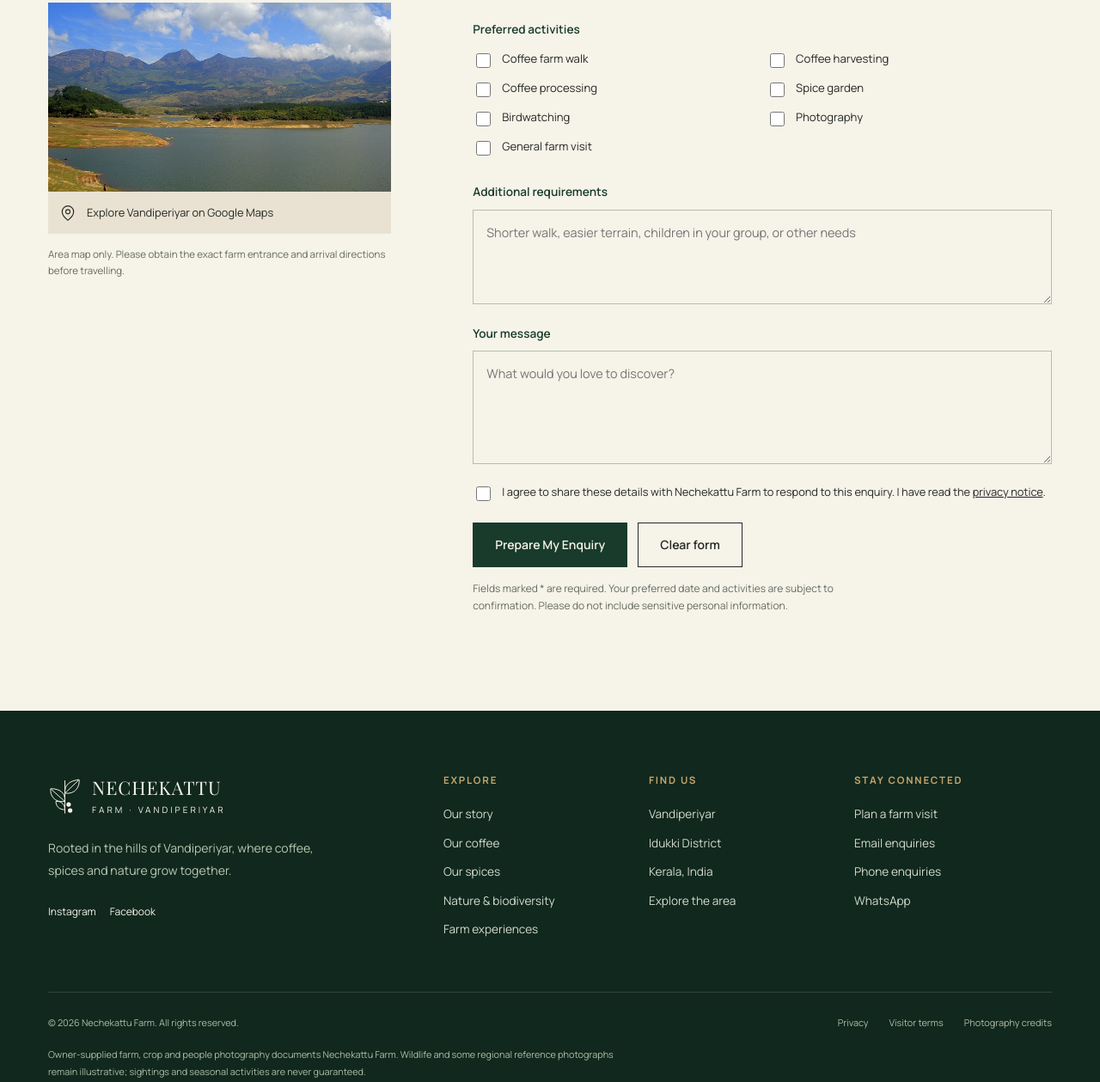
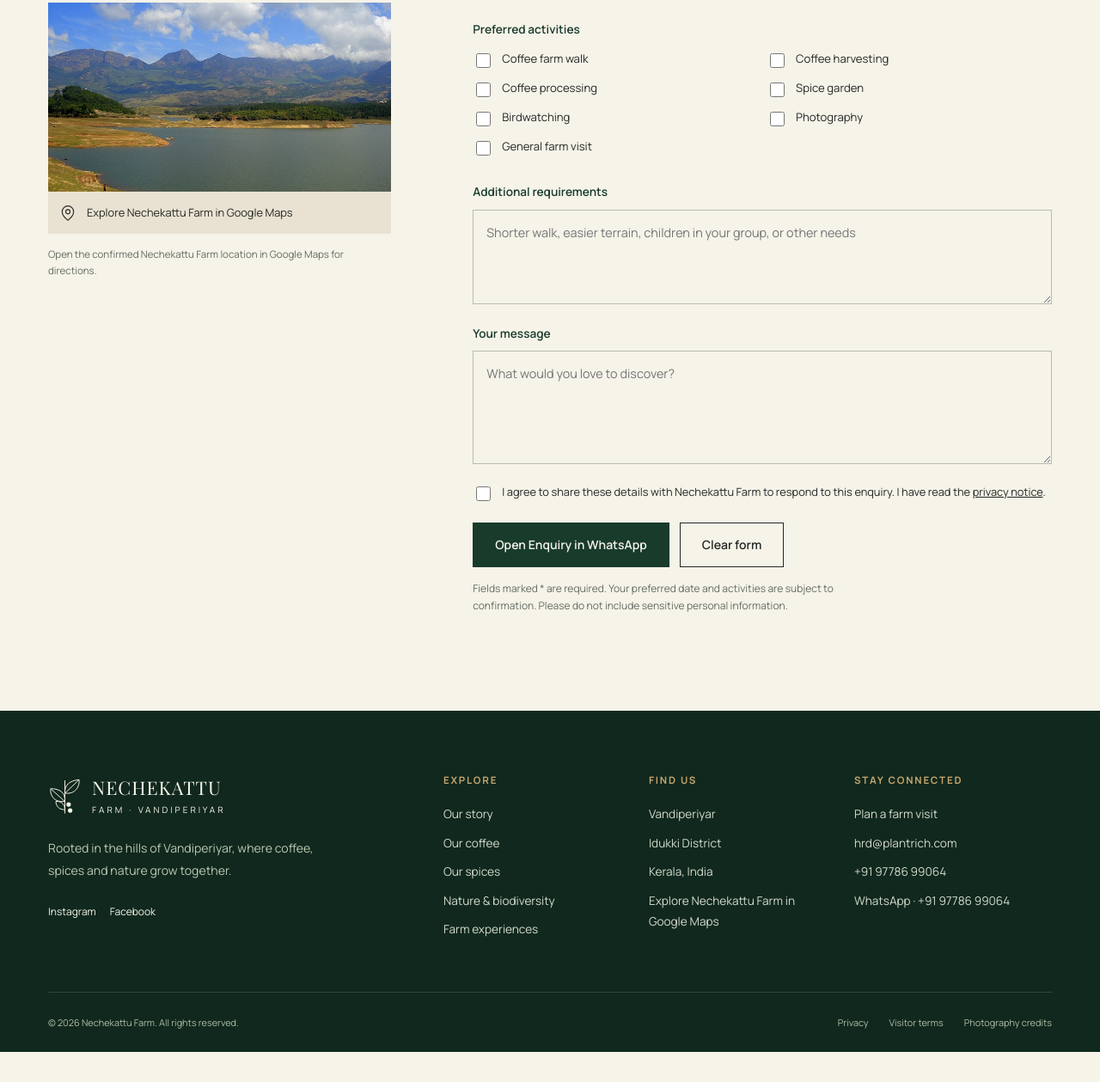
Before and after one commit to organicgroup/Nechekattu-Farm, a website: page contact.html in a window 1280 px wide. Shown: the part 1329-2588 px from the top of the page at 86% size. After the commit the page ends 2553 px from the top, so only its background shows below. Drawn offline with Linux system fonts and the light colour scheme.

Commit message:
Contact and mail

```diff
--- a/assets/js/config.js
+++ b/assets/js/config.js
@@ -5,11 +5,11 @@
  */
 window.FARM_CONFIG = Object.freeze({
   name: 'Nechekattu Farm',
-  email: '',
-  phone: '',
-  whatsappNumber: '',
+  email: 'hrd@plantrich.com',
+  phone: '+91 97786 99064',
+  whatsappNumber: '919778699064',
   instagramUrl: '',
   facebookUrl: '',
   websiteUrl: '',
-  mapsUrl: 'https://www.google.com/maps/search/?api=1&query=Vandiperiyar%2C+Kerala%2C+India'
+  mapsUrl: 'https://maps.app.goo.gl/wWmmoW4aC63C1wgL6'
 });
--- a/assets/js/main.js
+++ b/assets/js/main.js
@@ -19,18 +19,18 @@
   function lockForDialog() { document.body.classList.add('locked'); }
   function unlockIfFree() { if (!$('dialog[open]') && !$('.menu-toggle[aria-expanded="true"]')) document.body.classList.remove('locked'); }
   $$('[data-year]').forEach(el => el.textContent = String(new Date().getFullYear()));
-  $$('[data-contact="email"]').forEach(el => { if (email) el.href = 'mailto:' + email; });
-  $$('[data-contact="phone"]').forEach(el => { if (phone) el.href = 'tel:' + phone.replace(/[^+\d]/g, ''); });
-  $$('[data-contact-label]').forEach(el => { const v = {email, phone, whatsapp: whatsapp ? '+' + whatsapp : ''}[el.dataset.contactLabel]; if (v) el.textContent = v; });
+  $$('[data-contact="email"]').forEach(el => { if (email) { el.href = 'mailto:' + email; if (!el.closest('.contact-row')) el.textContent = email; } });
+  $$('[data-contact="phone"]').forEach(el => { if (phone) { el.href = 'tel:' + phone.replace(/[^+\d]/g, ''); if (!el.closest('.contact-row')) el.textContent = phone; } });
+  $$('[data-contact-label]').forEach(el => { const v = {email, phone, whatsapp: phone || (whatsapp ? '+' + whatsapp : '')}[el.dataset.contactLabel]; if (v) el.textContent = v; });
   const configuredMap = safeURL(config.mapsUrl);
-  if (configuredMap) $$('a[href^="https://www.google.com/maps/search/"]').forEach(el => el.href = configuredMap);
+  if (configuredMap) $$('a[href^="https://www.google.com/maps/search/"], a[href^="https://maps.app.goo.gl/"]').forEach(el => el.href = configuredMap);
   $$('[data-social]').forEach(el => {
     const url = safeURL(config[el.dataset.social + 'Url']);
     if (url) { el.href = url; el.target = '_blank'; el.rel = 'noopener'; }
     else el.addEventListener('click', evt => { evt.preventDefault(); toast('Our official social profile will be added soon.'); });
   });
   $$('[data-whatsapp]').forEach(el => {
-    if (whatsapp) { el.href = 'https://wa.me/' + whatsapp + '?text=' + encodeURIComponent('Hello Nechekattu Farm, I would like to enquire about a farm visit.'); el.target = '_blank'; el.rel = 'noopener'; }
+    if (whatsapp) { el.href = 'https://wa.me/' + whatsapp + '?text=' + encodeURIComponent('Hello Nechekattu Farm, I would like to enquire about a farm visit.'); el.target = '_blank'; el.rel = 'noopener'; if (!el.closest('.contact-row')) el.textContent = 'WhatsApp · +91 97786 99064'; }
     else el.addEventListener('click', evt => {
       evt.preventDefault();
       toast('Our WhatsApp contact will be added soon. You can prepare a visit enquiry on the Visit Us page.');
@@ -127,7 +127,8 @@
     const dateInput = $('#date');
     const localToday = () => { const now = new Date(); return [now.getFullYear(),String(now.getMonth()+1).padStart(2,'0'),String(now.getDate()).padStart(2,'0')].join('-'); };
     dateInput.min = localToday();
-    if (email || whatsapp) $('[data-delivery-note]').textContent = 'Prepare your enquiry, then choose email or WhatsApp to open your message and send it to the farm team.';
+    if (whatsapp) $('[data-delivery-note]').textContent = 'Complete the form and submit to open a prepared WhatsApp message to +91 97786 99064. Review the details, then press Send in WhatsApp.';
+    else if (email) $('[data-delivery-note]').textContent = 'Complete the form to prepare an email enquiry for the farm team.';
     const validateField = (field, show = true) => {
       let error = ''; const value = field.value.trim();
       if (field.name === 'consent') { if (!field.checked) error = 'Please confirm consent before preparing your enquiry.'; }
@@ -149,9 +150,14 @@
       const data = new FormData(form); const activities = data.getAll('activities');
       enquiryText = ['NECHEKATTU FARM — VISIT ENQUIRY','', 'Name: ' + data.get('name').trim(), 'Email: ' + data.get('email').trim(), 'Phone / WhatsApp: ' + data.get('phone').trim(), 'Preferred date: ' + data.get('date'), 'Visitors: ' + data.get('visitors'), 'Experience: ' + data.get('experience'), 'Preferred activities: ' + (activities.join(', ') || 'Please advise'), '', 'Additional requirements:', data.get('requirements').trim() || 'None specified', '', 'Message:', data.get('message').trim() || 'I would like to enquire about a farm visit.', '', 'I consent to sharing these details so the farm team can respond to this enquiry.', 'I understand that the visit and seasonal activities require confirmation.'].join('\n');
       const dialog = $('.enquiry-dialog'); $('.enquiry-preview').textContent = enquiryText;
-      $('[data-enquiry-feedback]').textContent = (email || whatsapp) ? 'Your enquiry is prepared. Choose a channel below to open a draft. It has not been sent.' : 'Your enquiry is prepared. Official contact details will be added soon. Copy or download your message to keep it; it has not been sent.';
+      $('[data-enquiry-feedback]').textContent = whatsapp ? 'WhatsApp has been opened with your enquiry for +91 97786 99064. Review the details and press Send. If it did not open, use the Open WhatsApp button below.' : email ? 'Your email enquiry is prepared. Open the email draft below, review it and press Send.' : 'Your enquiry is prepared. Copy or download your message to keep it; it has not been sent.';
       const emailLink = $('[data-send-email]'); emailLink.hidden = !email; if(email) emailLink.href = 'mailto:' + email + '?subject=' + encodeURIComponent('Farm visit enquiry — ' + data.get('date')) + '&body=' + encodeURIComponent(enquiryText);
-      const waLink = $('[data-send-whatsapp]'); waLink.hidden = !whatsapp; if(whatsapp) waLink.href = 'https://wa.me/' + whatsapp + '?text=' + encodeURIComponent(enquiryText);
+      const waLink = $('[data-send-whatsapp]'); waLink.hidden = !whatsapp;
+      if(whatsapp) {
+        const waUrl = 'https://wa.me/' + whatsapp + '?text=' + encodeURIComponent(enquiryText);
+        waLink.href = waUrl;
+        window.open(waUrl, '_blank', 'noopener');
+      }
       dialog.showModal(); lockForDialog();
     });
     $('[data-copy-enquiry]').addEventListener('click', async () => {
--- a/contact.html
+++ b/contact.html
@@ -102,8 +102,8 @@
 <path d="m2 5 10 8L22 5"/>
 </svg>
 <div>
-<a data-contact="email" href="#enquiry">Email enquiries</a>
-<small data-contact-label="email">Official email to be added</small>
+<a data-contact="email" href="mailto:hrd@plantrich.com">Email enquiries</a>
+<small data-contact-label="email">hrd@plantrich.com</small>
 </div>
 </div>
 <div class="contact-row">
@@ -111,8 +111,8 @@
 <path d="m6 2 4 5-3 3c2 4 4 6 8 8l3-3 5 4c-1 7-8 5-15-2S-1 3 6 2Z"/>
 </svg>
 <div>
-<a data-contact="phone" href="#enquiry">Phone enquiries</a>
-<small data-contact-label="phone">Official phone to be added</small>
+<a data-contact="phone" href="tel:+919778699064">Phone enquiries</a>
+<small data-contact-label="phone">+91 97786 99064</small>
 </div>
 </div>
 <div class="contact-row">
@@ -121,21 +121,21 @@
 <path d="m8 7 2 3-1 1 4 4 1-1 3 1c0 4-4 2-7-1S5 7 8 7Z"/>
 </svg>
 <div>
-<a data-whatsapp href="#enquiry">WhatsApp</a>
-<small data-contact-label="whatsapp">Official WhatsApp to be added</small>
+<a data-whatsapp href="https://wa.me/919778699064" target="_blank" rel="noopener">WhatsApp</a>
+<small data-contact-label="whatsapp">+91 97786 99064</small>
 </div>
 </div>
 </div>
 <div class="contact-map">
-<a href="https://www.google.com/maps/search/?api=1&query=Vandiperiyar%2C+Kerala%2C+India" target="_blank" rel="noopener">
+<a href="https://maps.app.goo.gl/wWmmoW4aC63C1wgL6" target="_blank" rel="noopener">
 <img src="assets/images/river.webp" alt="Periyar River landscape, illustrating the Vandiperiyar region" class="" loading="lazy" decoding="async">
 <span class="map-label flex items-center gap-3">
 <svg viewBox="0 0 24 24" fill="none" stroke="currentColor" stroke-width="1.35" stroke-linecap="round" stroke-linejoin="round" aria-hidden="true">
 <path d="M20 10c0 6-8 12-8 12S4 16 4 10a8 8 0 1 1 16 0Z"/>
 <circle cx="12" cy="10" r="3"/>
-</svg>Explore Vandiperiyar on Google Maps</span>
+</svg>Explore Nechekattu Farm in Google Maps</span>
 </a>
-<p class="image-note">Area map only. Please obtain the exact farm entrance and arrival directions before travelling.</p>
+<p class="image-note">Open the confirmed Nechekattu Farm location in Google Maps for directions.</p>
 </div>
 </aside>
 <div class="reveal">
@@ -253,7 +253,7 @@
 <p class="form-status" role="alert">
 </p>
 <div class="form-submit-row">
-<button class="btn" type="submit">Prepare My Enquiry</button>
+<button class="btn" type="submit">Open Enquiry in WhatsApp</button>
 <button class="btn btn-outline" type="reset">Clear form</button>
 </div>
 <p class="form-note">Fields marked * are required. Your preferred date and activities are subject to confirmation. Please do not include sensitive personal information.</p>
@@ -319,7 +319,7 @@
 <span>Vandiperiyar</span>
 <span>Idukki District</span>
 <span>Kerala, India</span>
-<a href="https://www.google.com/maps/search/?api=1&query=Vandiperiyar%2C+Kerala%2C+India" target="_blank" rel="noopener">Explore the area</a>
+<a href="https://maps.app.goo.gl/wWmmoW4aC63C1wgL6" target="_blank" rel="noopener">Explore Nechekattu Farm in Google Maps</a>
 </div>
 </div>
 <div class="footer-contact">
@@ -340,7 +340,6 @@
 <a href="credits.html">Photography credits</a>
 </nav>
 </div>
-<p class="photo-disclosure">Owner-supplied farm, crop and people photography documents Nechekattu Farm. Wildlife and some regional reference photographs remain illustrative; sightings and seasonal activities are never guaranteed.</p>
 </div>
 </footer>
 <button class="back-top" type="button" aria-label="Back to top">
```
Also changed, not shown: about.html (+2 -3 lines), coffee.html (+1 -2 lines), credits.html (+1 -2 lines), experiences.html (+1 -2 lines), index.html (+1 -1 lines), privacy.html (+1 -2 lines), spices.html (+1 -2 lines), sustainability.html (+1 -2 lines), terms.html (+1 -2 lines), README.md.
